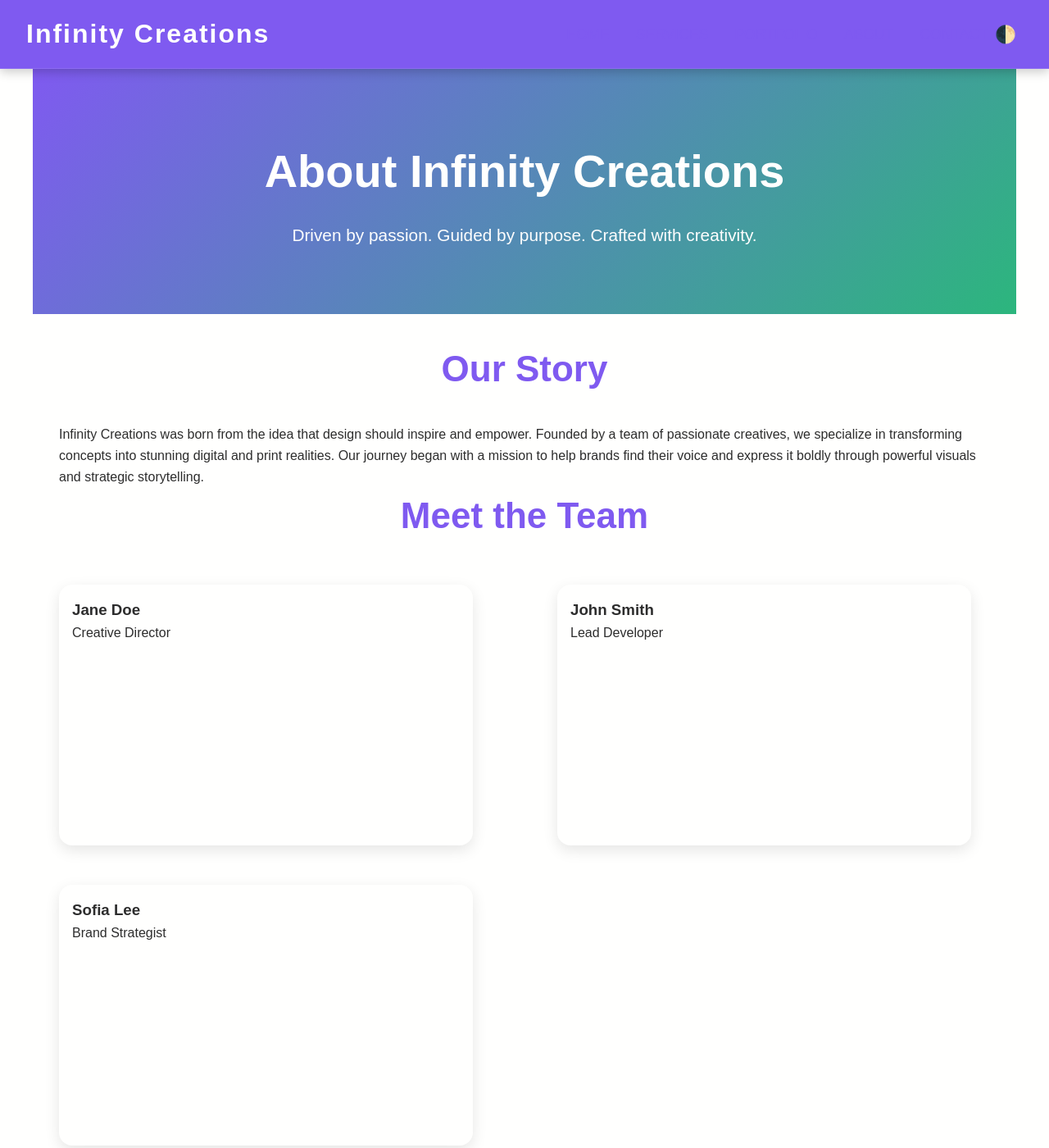
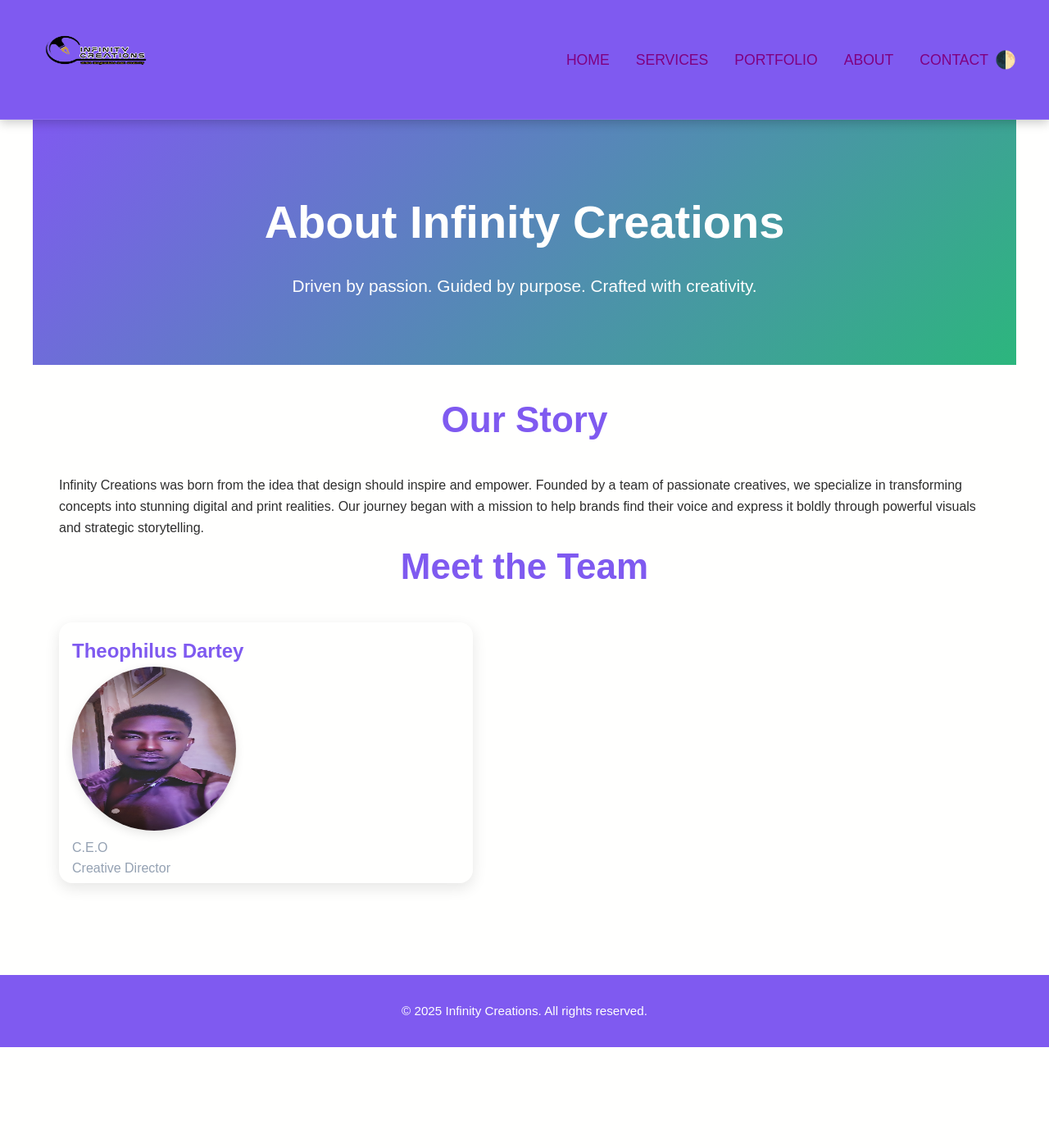
Before and after one commit to Theokay21/Infinity-Creations, a plain HTML site: page about.html in a window 1280 px wide. Shown: the top 1400 px of the page at 82% size. After the commit the page ends 1277 px from the top, so only its background shows below. Drawn offline with Linux system fonts and the light colour scheme.

Commit message:
Update HTML files with logo images and favicon; enhance CSS styles and add theme toggle script

```diff
--- a/about.html
+++ b/about.html
@@ -5,10 +5,13 @@
   <meta name="viewport" content="width=device-width, initial-scale=1.0">
   <title>About Us - Infinity Creations</title>
   <link rel="stylesheet" href="style.css">
+  <link rel="shortcut icon" href="images/favicon.png.png" type="image/x-icon">
 </head>
 <body>
   <header>
-    <div class="logo">Infinity Creations</div>
+    <div class="logo">
+      <img src="images/Logo.png.png" alt="Infinity Creations Logo" width="170" height="98">
+    </div>
     <nav class="navbar">
       <a href="index.html">Home</a>
       <a href="services.html">Services</a>
@@ -29,20 +32,12 @@
     <p>Infinity Creations was born from the idea that design should inspire and empower. Founded by a team of passionate creatives, we specialize in transforming concepts into stunning digital and print realities. Our journey began with a mission to help brands find their voice and express it boldly through powerful visuals and strategic storytelling.</p>
 
     <h2>Meet the Team</h2>
-    <div class="team">
+    <div class="team-member">
       <div class="card">
-        <h3>Jane Doe</h3>
-        <p>Creative Director</p>
+        <h3>Theophilus Dartey</h3>
+        <img src="images/Kay.jpg" alt="Theophilus Dartey">
+        <p>C.E.O <br> Creative Director</p>
       </div>
-      <div class="card">
-        <h3>John Smith</h3>
-        <p>Lead Developer</p>
-      </div>
-      <div class="card">
-        <h3>Sofia Lee</h3>
-        <p>Brand Strategist</p>
-      </div>
-    </div>
   </section>
 
   <footer>
--- a/style.css
+++ b/style.css
@@ -36,7 +36,7 @@ body.dark {
 }
 
 a {
-  color: var(--primary);
+  color: purple;
   text-decoration: none;
   transition: color 0.3s;
 }
@@ -153,6 +153,15 @@ section h2 {
   animation: fadeIn 0.8s ease-in-out;
 
 }
+.features {
+  display: grid;
+  grid-template-columns: repeat(auto-fit, minmax(400px, 1fr));
+  gap: 5rem;
+  row-gap: 3rem;
+  margin-top: 3rem;
+  animation: fadeIn 0.8s ease-in-out;
+
+}
 
 .card {
   background: var(--light);
@@ -190,8 +199,8 @@ body.dark .card {
   gap: 1rem;
 }
 .team-member img {
-  width: 80px;
-  height: 80px;
+  width: 200px;
+  height: 200px;
   border-radius: 50%;
   box-shadow: 0 4px 12px rgba(0, 0, 0, 0.1);
 }
```
Also changed, not shown: contact.html (+22 -3 lines), index.html (+6 -3 lines), portfolio.html (+4 -1 lines), services.html (+4 -1 lines), images/Digital campaigns.jpg (deleted), images/Digital campaigns.png (added), images/Kay.jpg (added), images/Logo.png.png (added), images/Responsive web design.jpg (deleted), images/Responsive web design.png (added), images/favicon.png.png (added).
